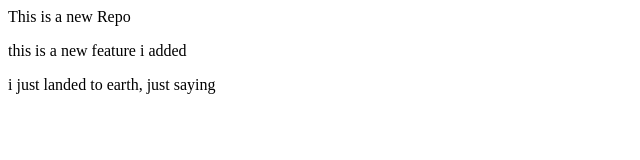
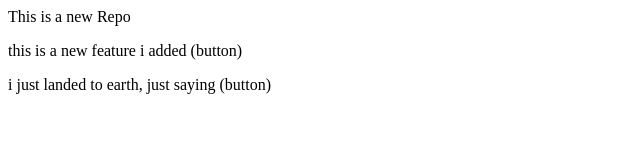
Before and after one commit to SurajManna/localrepo, a plain HTML site: page index.html in a window 1280 px wide. Shown: the whole page, without its empty margins (0-640 px from the left). Drawn offline with Linux system fonts and the light colour scheme.

```diff
--- a/index.html
+++ b/index.html
@@ -1,3 +1,3 @@
 <p>This is a new Repo</p>
-<p>this is a new feature i added</p>
-<p>i just landed to earth, just saying</p>
+<p>this is a new feature i added (button)</p>
+<p>i just landed to earth, just saying (button) </p>
```
